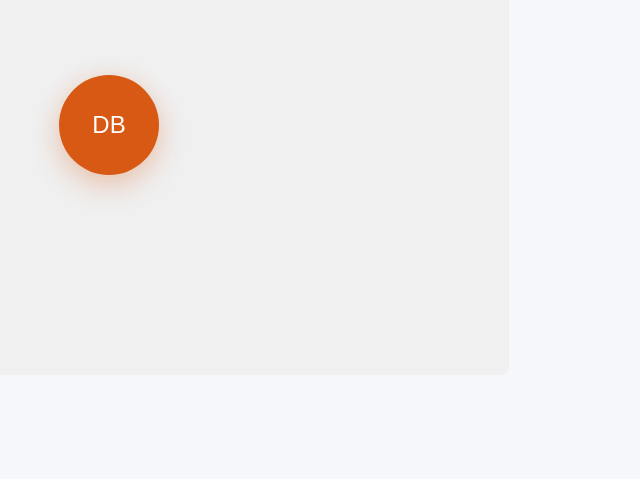
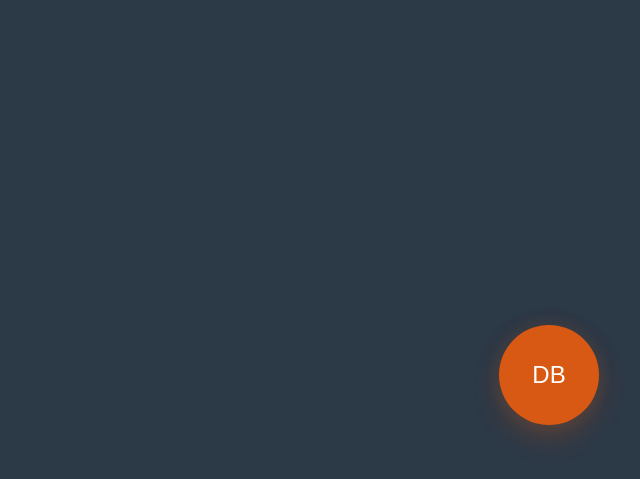
Before and after one commit to Drew-Bae/portfolio-site, a React (Vite) app: page / in a window 1280 px wide. Shown: the part 275-754 px from the top of the page, without its empty margins (531-1171 px from the left). Built offline with nearby package versions, Linux system fonts and the light colour scheme.

Commit message:
Positioned the menu to where it's planned to be

```diff
--- a/src/components/Menu.css
+++ b/src/components/Menu.css
@@ -1,19 +1,12 @@
 .menu-container {
     display: flex;
-    position: relative;
-    flex-direction: column;
-    align-items: center;
-    justify-content: center;
+    position: fixed;
     --music-accent: #d75913;
     --music-accent-rgb: 215, 89, 19;
     --music-accent-glow-rgb: 255, 137, 66;
     --music-accent-soft-rgb: 255, 222, 200;
-
-    padding: 20px;
-    background-color: #f0f0f0;
-    border-radius: 8px;
-    height: 500px;
-    width: 800px;
+    bottom: 100px;
+    right: 150px;
 }
 
 .blob-button-shell {
@@ -141,16 +134,27 @@
     opacity: 0;
     pointer-events: none;
     position: absolute;
-    top: 50%;
-    left: 100%;
-    transform: translateY(-50%) translateX(-10px) scale(0.95);
+    bottom: 100%;
+    left: 50%;
+    transform: translateX(-50%) translateY(12px) scale(0.95);
+    transform-origin: bottom center;
     transition: opacity 0.6s ease, transform 0.6s ease;
+    z-index: 3;
+}
+
+.music-player-wrapper::after {
+    content: "";
+    position: absolute;
+    left: 0;
+    right: 0;
+    bottom: -22px;
+    height: 22px;
 }
 
 .music-player-wrapper.show-player {
     opacity: 1;
     pointer-events: auto;
-    transform: translateY(-50%) translateX(0) scale(1);
+    transform: translateX(-50%) translateY(0) scale(1);
 }
 
 .menu-content {
--- a/src/components/MusicPlayer.css
+++ b/src/components/MusicPlayer.css
@@ -37,7 +37,7 @@
   grid-row: 2;
   font-size: 12px;
   margin: 0;
-  color: #555;
+  color: lightgrey;
 }
 
 /* Controls */
@@ -70,7 +70,7 @@
 
   border-top: 10px solid transparent;
   border-bottom: 10px solid transparent;
-  border-left: 14px solid #000;
+  border-left: 14px solid #EEE;
 }
 
 /* Pause icon */
@@ -87,7 +87,7 @@
   content: "";
   width: 4px;
   height: 20px;
-  background-color: #000;
+  background-color: #EEE;
 }
 
 /* seek slider + volume slider */
@@ -152,9 +152,9 @@
   top: 1px;
   width: 2px;
   height: 12px;
-  background-color: black;
+  background-color: #EEE;
   transform: translateY(-50%);
-  z-index: 5;
+  z-index: 4;
   pointer-events: none;
 }
 
--- a/src/index.css
+++ b/src/index.css
@@ -2,8 +2,8 @@
   font-family: Inter, system-ui, -apple-system, BlinkMacSystemFont, 'Segoe UI', sans-serif;
   line-height: 1.5;
   font-weight: 400;
-  color: #213547;
-  background-color: #f6f7fb;
+  color: #EEE;
+  background-color: #2C3947;
   font-synthesis: none;
   text-rendering: optimizeLegibility;
   -webkit-font-smoothing: antialiased;
```
